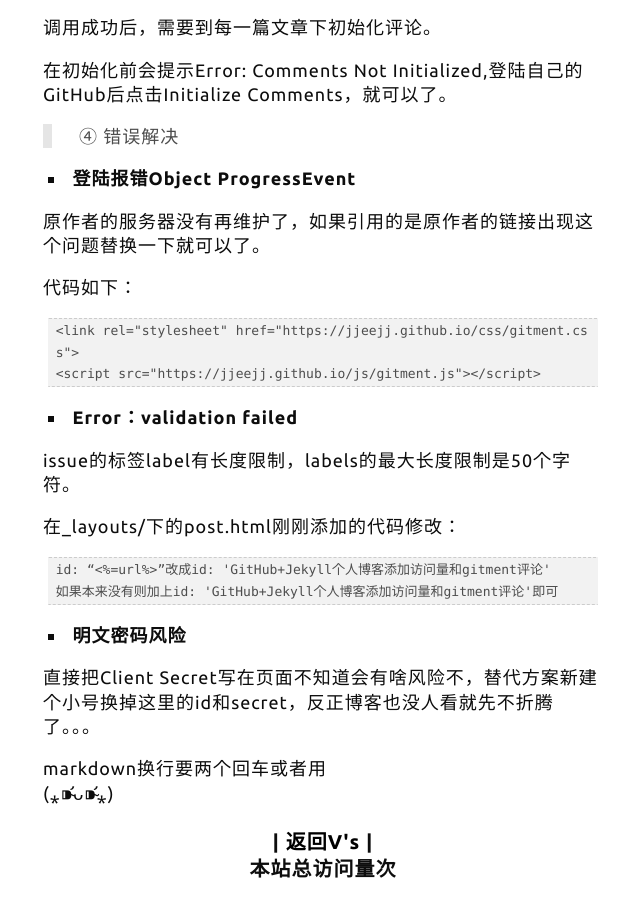
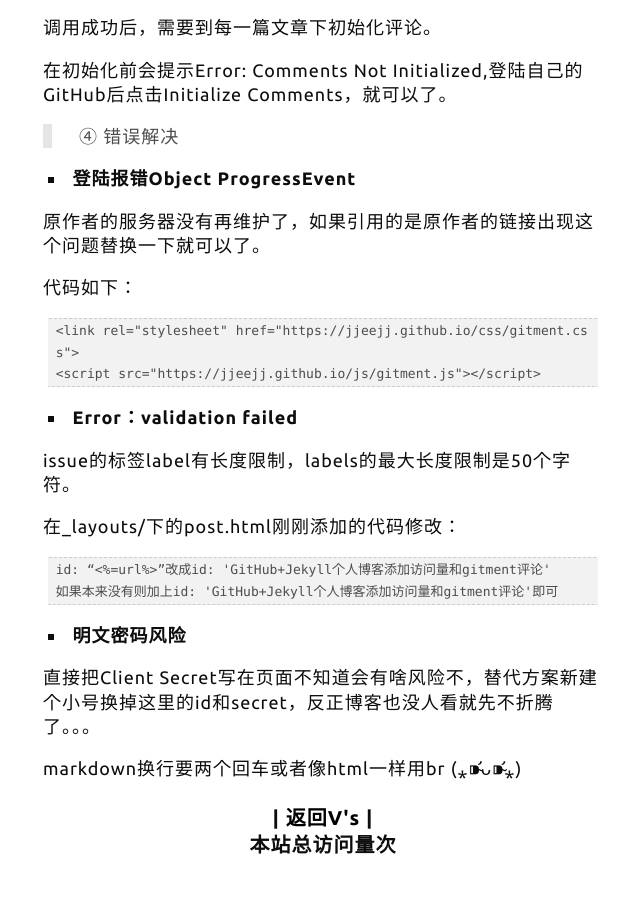
Before and after one commit to Vv1222/wv_blog, a Jekyll site: the page built from _posts/2019-01-03-GitHub—+Jekyll-个人博客添加访问量和gitment评论.markdown, in a window 1280 px wide and 900 px high, scrolled down 1983 px. Shown: the whole window, without its empty margins (317-957 px from the left). Built offline with Jekyll 4.4.1, drawn with Linux system fonts in a browser that asks for light colours; comment, search, counter and statistics services are not loaded; after the commit the page ends 2859 px from its top, so only the background shows below that.

Commit message:
Update 2019-01-03-GitHub—+Jekyll-个人博客添加访问量和gitment评论.markdown

```diff
--- a/_posts/2019-01-03-GitHub—+Jekyll-个人博客添加访问量和gitment评论.markdown
+++ b/_posts/2019-01-03-GitHub—+Jekyll-个人博客添加访问量和gitment评论.markdown
@@ -138,6 +138,6 @@ id: “<%=url%>”改成id: '{{ page.title }}'
 
 直接把Client Secret写在页面不知道会有啥风险不，替代方案新建个小号换掉这里的id和secret，反正博客也没人看就先不折腾了。。。
 
-markdown换行要两个回车或者用<br/> (⁎⁍̴̛ᴗ⁍̴̛⁎)
+markdown换行要两个回车或者像html一样用br (⁎⁍̴̛ᴗ⁍̴̛⁎)
 
  [1]: http://busuanzi.ibruce.info/
```
